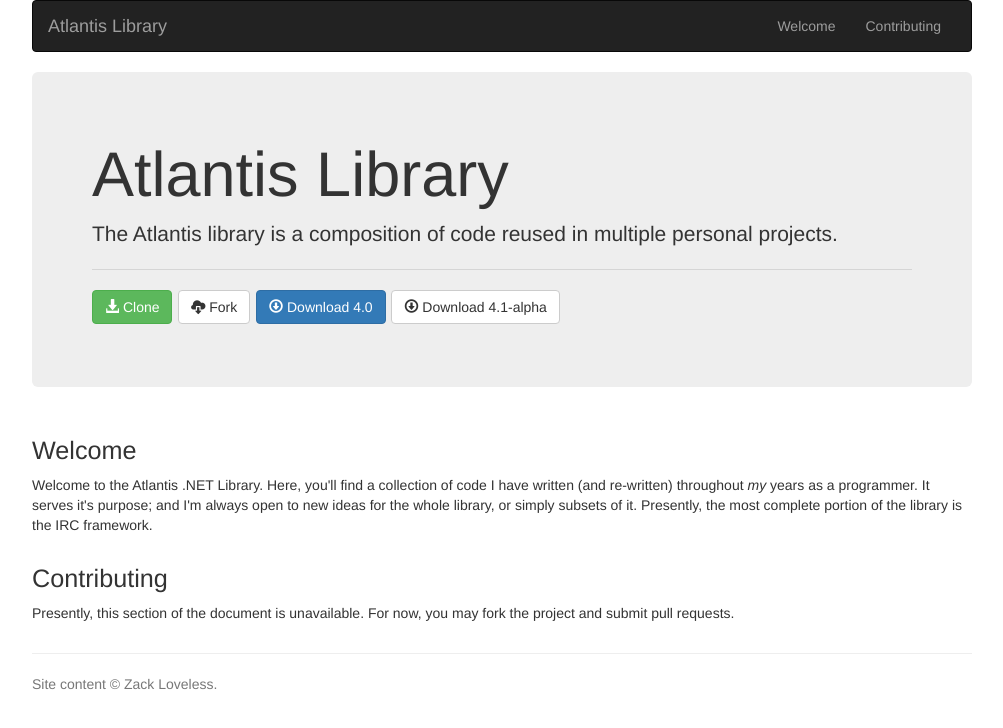
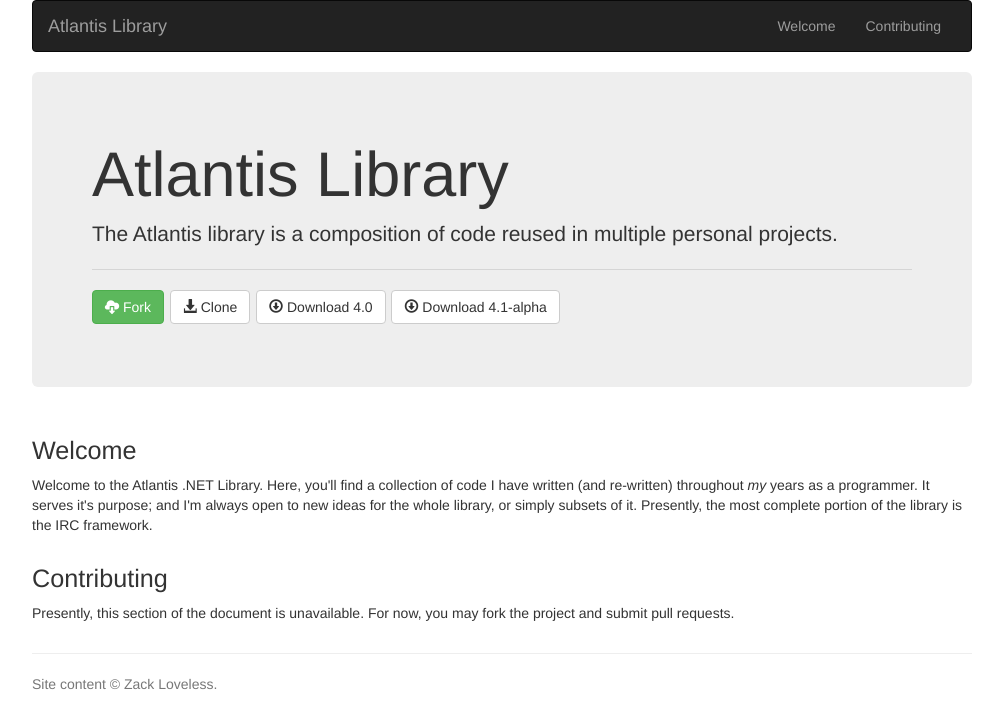
Before and after one commit to zloveless/Atlantis, a plain HTML site: page index.html in a window 1280 px wide. Shown: the whole page, without its empty margins (138-1141 px from the left). Drawn offline with nearby package versions, Linux system fonts and the light colour scheme.

Commit message:
Button reorder

```diff
--- a/index.html
+++ b/index.html
@@ -36,9 +36,9 @@
 				<p>The Atlantis library is a composition of code reused in multiple personal projects.</p>
 				<hr />
 				<p>
-					<a href="https://github.com/Genesis2001/Atlantis/" class="btn btn-success btn-default"><i class="glyphicon glyphicon-download-alt"></i> Clone</a>
-					<a href="https://github.com/Genesis2001/Atlantis/fork" class="btn btn-default btn-default"><i class="glyphicon glyphicon-cloud-download"></i> Fork</a>
-					<a href="https://github.com/Genesis2001/Atlantis/archive/4.0.zip" class="btn btn-primary"><i class="glyphicon glyphicon-download"></i> Download 4.0</a>
+					<a href="https://github.com/Genesis2001/Atlantis/fork" class="btn btn-success btn-default"><i class="glyphicon glyphicon-cloud-download"></i> Fork</a>
+					<a href="https://github.com/Genesis2001/Atlantis/" class="btn btn-default"><i class="glyphicon glyphicon-download-alt"></i> Clone</a>
+					<a href="https://github.com/Genesis2001/Atlantis/archive/4.0.zip" class="btn btn-default"><i class="glyphicon glyphicon-download"></i> Download 4.0</a>
 					<a href="https://github.com/Genesis2001/Atlantis/archive/4.1.zip" class="btn btn-default"><i class="glyphicon glyphicon-download"></i> Download 4.1-alpha</a>
 				</p>
 			</div>
```
